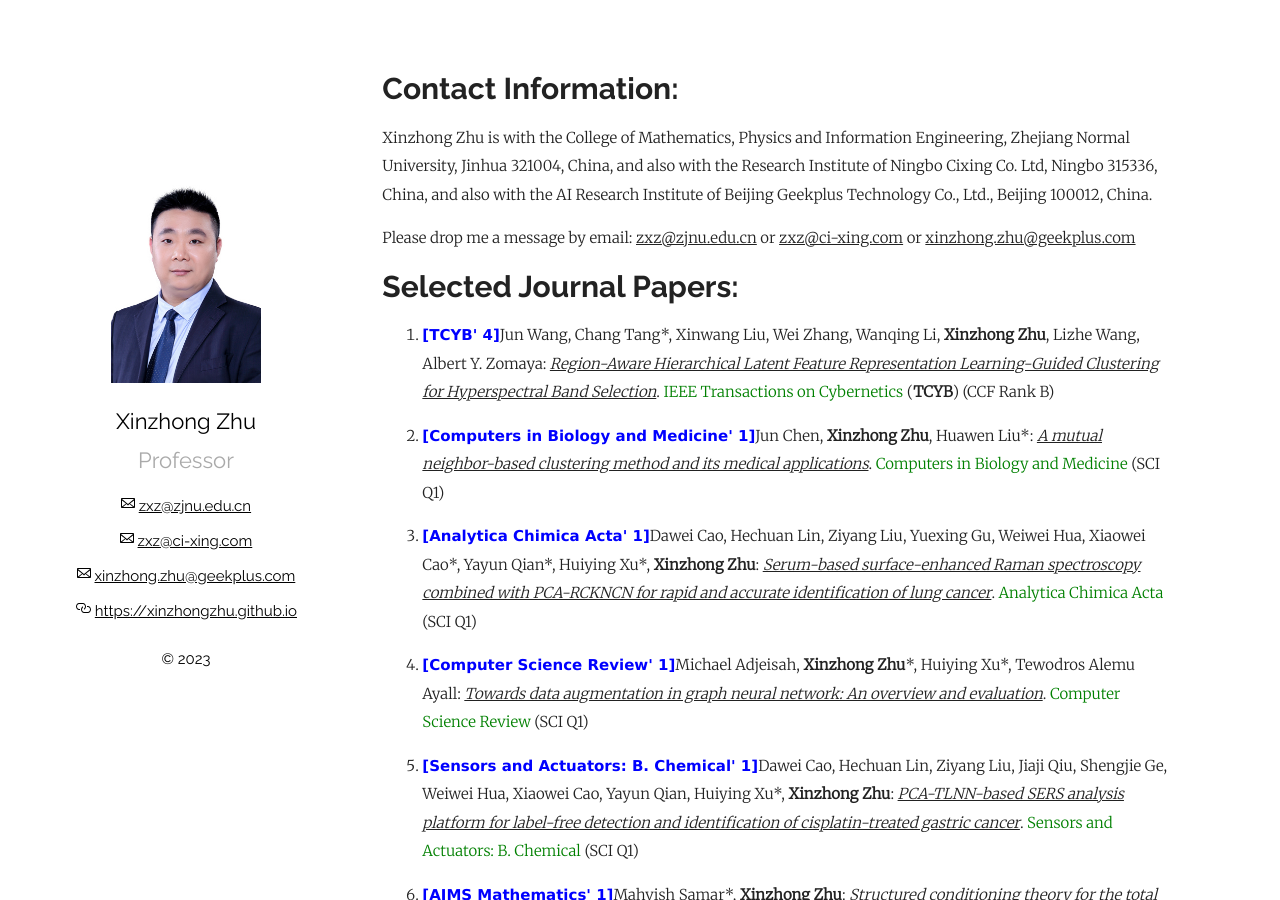
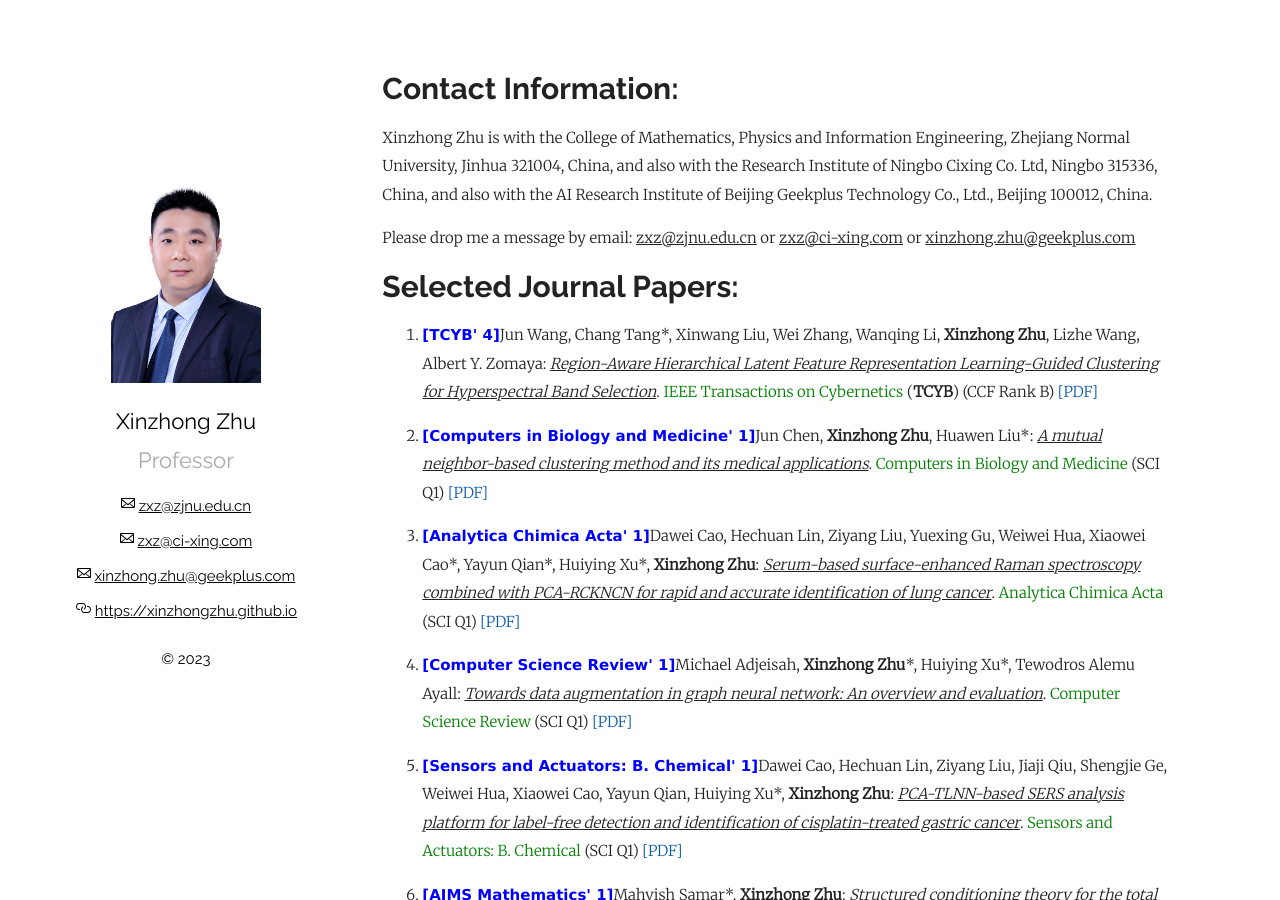
Before and after one commit to xinzhongzhu/xinzhongzhu.github.io, a Jekyll site: the page built from index.md, in a window 1280 px wide and 900 px high. Built offline with Jekyll 4.4.1, drawn with Linux system fonts in a browser that asks for light colours; our own code applies the rules of GitHub Pages for plain Markdown files.

Commit message:
Update index.md

```diff
--- a/index.md
+++ b/index.md
@@ -15,16 +15,16 @@ Please drop me a message by email: <u>zxz@zjnu.edu.cn</u> or <u>zxz@ci-xing.com<
 
 <ol>
 
-   <p style="margin-top: 8px;"><li><font face="verdana" color="blue"><b>[TCYB' 4]</b></font>Jun Wang, Chang Tang*, Xinwang Liu, Wei Zhang, Wanqing Li, <b>Xinzhong Zhu</b>, Lizhe Wang, Albert Y. Zomaya: <i><u>Region-Aware Hierarchical Latent Feature Representation Learning-Guided Clustering for Hyperspectral Band Selection</u></i>. <font color="green">IEEE Transactions on Cybernetics </font> (<b>TCYB</b>) (CCF Rank B) </li></p>
+   <p style="margin-top: 8px;"><li><font face="verdana" color="blue"><b>[TCYB' 4]</b></font>Jun Wang, Chang Tang*, Xinwang Liu, Wei Zhang, Wanqing Li, <b>Xinzhong Zhu</b>, Lizhe Wang, Albert Y. Zomaya: <i><u>Region-Aware Hierarchical Latent Feature Representation Learning-Guided Clustering for Hyperspectral Band Selection</u></i>. <font color="green">IEEE Transactions on Cybernetics </font> (<b>TCYB</b>) (CCF Rank B) <a href = "https://xinzhongzhu.github.io/document/2023_5_1.pdf">[PDF]</a> </li></p>
 
- <p style="margin-top: 8px;"><li><font face="verdana" color="blue"><b>[Computers in Biology and Medicine' 1]</b></font>Jun Chen, <b>Xinzhong Zhu</b>, Huawen Liu*: <i><u>A mutual neighbor-based clustering method and its medical applications</u></i>. <font color="green">Computers in Biology and Medicine</font> (SCI Q1) </li></p>
+ <p style="margin-top: 8px;"><li><font face="verdana" color="blue"><b>[Computers in Biology and Medicine' 1]</b></font>Jun Chen, <b>Xinzhong Zhu</b>, Huawen Liu*: <i><u>A mutual neighbor-based clustering method and its medical applications</u></i>. <font color="green">Computers in Biology and Medicine</font> (SCI Q1)  <a href = "https://xinzhongzhu.github.io/document/2023_5_2.pdf">[PDF]</a> </li></p>
 
-   <p style="margin-top: 8px;"><li><font face="verdana" color="blue"><b>[Analytica Chimica Acta' 1]</b></font>Dawei Cao, Hechuan Lin, Ziyang Liu, Yuexing Gu, Weiwei Hua, Xiaowei Cao*, Yayun Qian*, Huiying Xu*, <b>Xinzhong Zhu</b>: <i><u>Serum-based surface-enhanced Raman spectroscopy combined with PCA-RCKNCN for rapid and accurate identification of lung cancer</u></i>. <font color="green">Analytica Chimica Acta</font> (SCI Q1) </li></p>
+   <p style="margin-top: 8px;"><li><font face="verdana" color="blue"><b>[Analytica Chimica Acta' 1]</b></font>Dawei Cao, Hechuan Lin, Ziyang Liu, Yuexing Gu, Weiwei Hua, Xiaowei Cao*, Yayun Qian*, Huiying Xu*, <b>Xinzhong Zhu</b>: <i><u>Serum-based surface-enhanced Raman spectroscopy combined with PCA-RCKNCN for rapid and accurate identification of lung cancer</u></i>. <font color="green">Analytica Chimica Acta</font> (SCI Q1)  <a href = "https://xinzhongzhu.github.io/document/2023_5_3.pdf">[PDF]</a> </li></p>
 
- <p style="margin-top: 8px;"><li><font face="verdana" color="blue"><b>[Computer Science Review' 1]</b></font>Michael Adjeisah, <b>Xinzhong Zhu</b>*, Huiying Xu*, Tewodros Alemu Ayall: <i><u>Towards data augmentation in graph neural network: An overview and evaluation</u></i>. <font color="green">Computer Science Review</font> (SCI Q1) </li></p>
+ <p style="margin-top: 8px;"><li><font face="verdana" color="blue"><b>[Computer Science Review' 1]</b></font>Michael Adjeisah, <b>Xinzhong Zhu</b>*, Huiying Xu*, Tewodros Alemu Ayall: <i><u>Towards data augmentation in graph neural network: An overview and evaluation</u></i>. <font color="green">Computer Science Review</font> (SCI Q1)  <a href = "https://xinzhongzhu.github.io/document/2023_5_4.pdf">[PDF]</a> </li></p>
 
 
-<p style="margin-top: 8px;"><li><font face="verdana" color="blue"><b>[Sensors and Actuators: B. Chemical' 1]</b></font>Dawei Cao, Hechuan Lin, Ziyang Liu, Jiaji Qiu, Shengjie Ge, Weiwei Hua, Xiaowei Cao, Yayun Qian, Huiying Xu*, <b>Xinzhong Zhu</b>: <i><u>PCA-TLNN-based SERS analysis platform for label-free detection and identification of cisplatin-treated gastric cancer</u></i>. <font color="green">Sensors and Actuators: B. Chemical</font> (SCI Q1) </li></p>
+<p style="margin-top: 8px;"><li><font face="verdana" color="blue"><b>[Sensors and Actuators: B. Chemical' 1]</b></font>Dawei Cao, Hechuan Lin, Ziyang Liu, Jiaji Qiu, Shengjie Ge, Weiwei Hua, Xiaowei Cao, Yayun Qian, Huiying Xu*, <b>Xinzhong Zhu</b>: <i><u>PCA-TLNN-based SERS analysis platform for label-free detection and identification of cisplatin-treated gastric cancer</u></i>. <font color="green">Sensors and Actuators: B. Chemical</font> (SCI Q1)  <a href = "https://xinzhongzhu.github.io/document/2023_5_5.pdf">[PDF]</a> </li></p>
 
 
 
```
